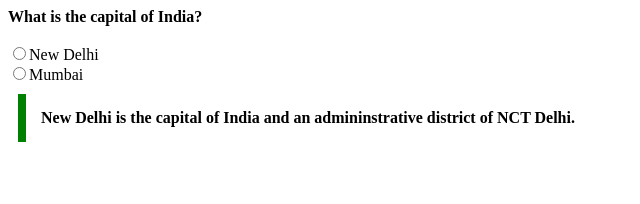
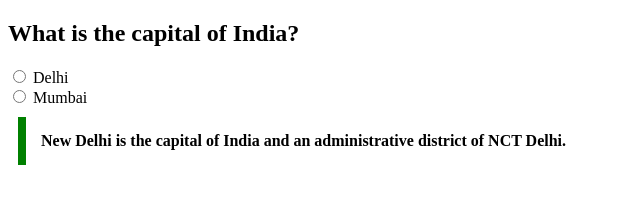
Before and after one commit to acciojob/trivia-G-DevendraBabu, a website: page main.html in a window 1280 px wide. Shown: the whole page, without its empty margins (0-640 px from the left). Drawn offline with Linux system fonts and the light colour scheme.

Commit message:
used blockquote tag correctly

```diff
--- a/main.html
+++ b/main.html
@@ -8,12 +8,14 @@
 
 <body>
 	<!-- the entire body mulst be written by student -->
-	<b>What is the capital of India?</b><br><br>
-        <input type="radio" name ="city" value="New Delhi">New Delhi<br>
-        <input type="radio" name ="city" value="Mumbai">Mumbai<br>
-        <p class="clr">
-            New Delhi is the capital of India and an admininstrative district of NCT Delhi.
-        </p>
+	<h2>What is the capital of India?</h2>
+    <input type="radio" name="city" id="delhi"> Delhi<br>
+    <input type="radio" name="city" id="mumbai"> Mumbai
+    <blockquote cite=" https://en.wikipedia.org/wiki/New_Delhi">
+
+        New Delhi is the capital of India and an administrative district of NCT Delhi.
+
+    </blockquote>
     <script type="text/javascript" src="./script.js">
 
 </script>
--- a/styles.css
+++ b/styles.css
@@ -1,6 +1,6 @@
+blockquote
+{
+    max-width: 600px; margin: 10px; padding: 15px; border-left: 8px solid green;background-color: #f8fffe"";font-weight: bold;
 
-/* Your CSS Code here. */
-.clr
-		{
-			max-width: 600px; margin: 10px; padding: 15px; border-left: 8px solid green;background-color: #f8fffe"";font-weight: bold;
-		}
+
+}
```
